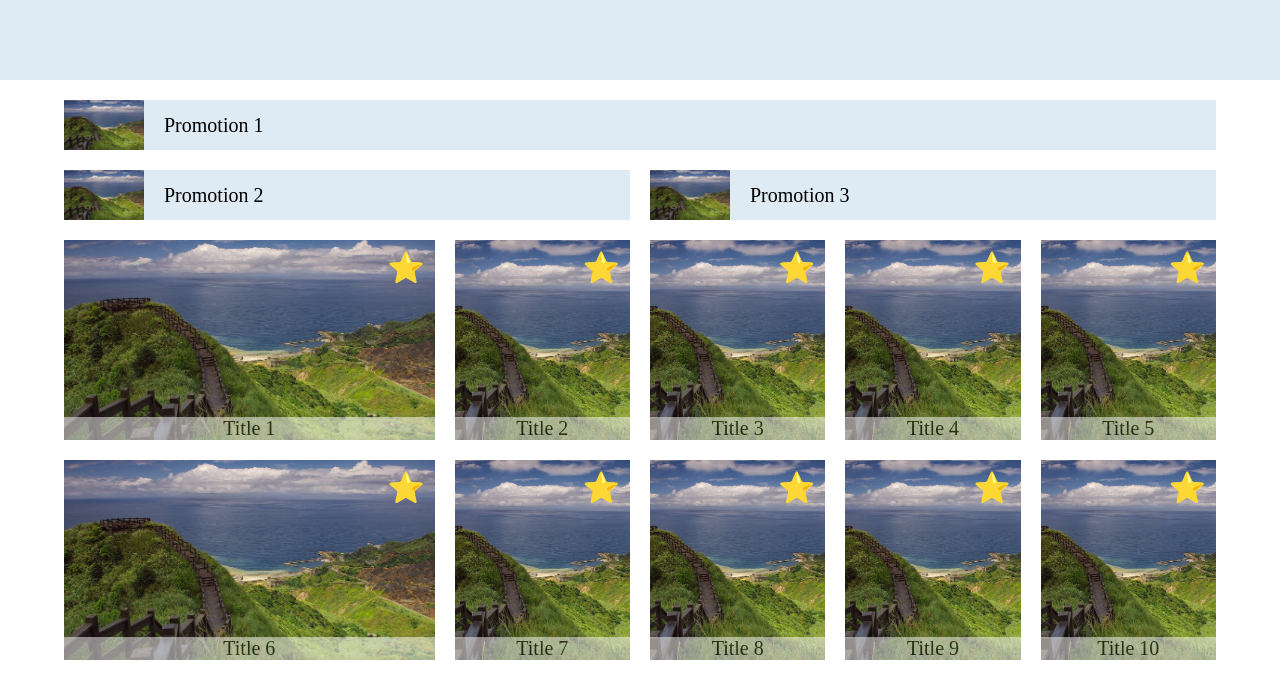
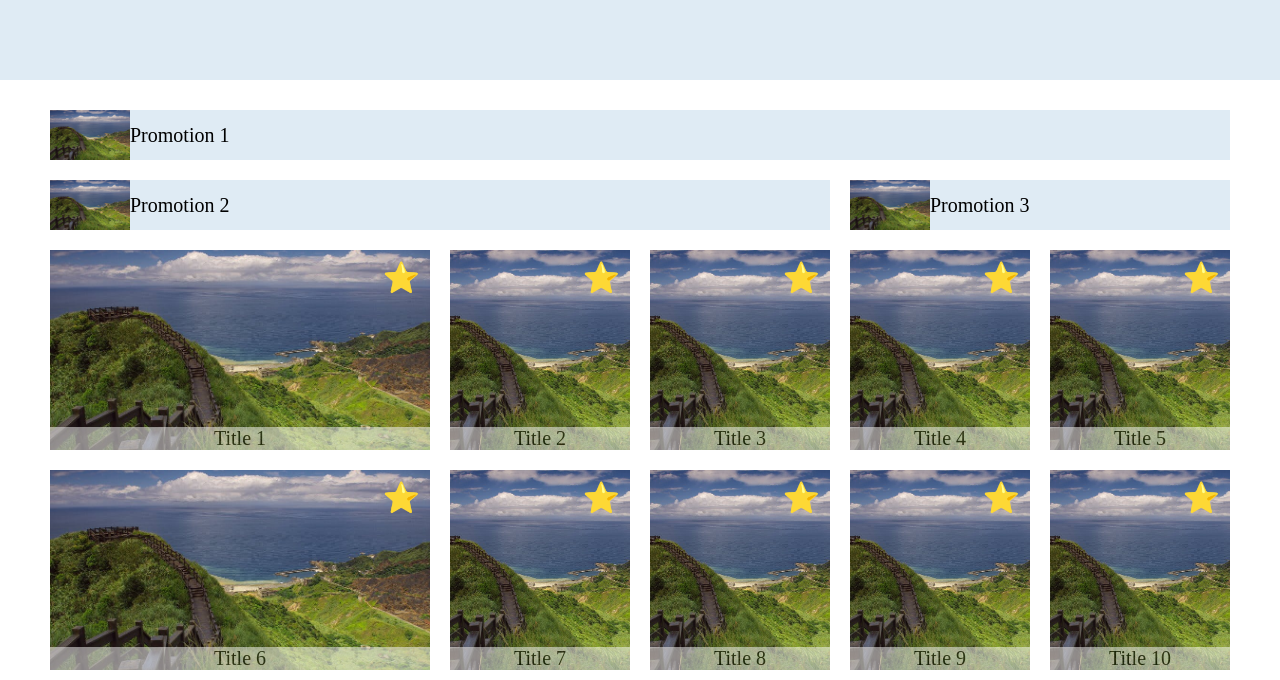
Before and after one commit to ChenYingYu/RemoteTasks, a plain HTML site: page week1/myhome.html in a window 1280 px wide. Shown: the part 213-893 px from the top of the page. Drawn offline with Linux system fonts and the light colour scheme.

Commit message:
fix: Promotion layout when screen width is over 1200px

```diff
--- a/week1/style.css
+++ b/week1/style.css
@@ -62,25 +62,24 @@ ul {
   font-weight: bold;
   background-color: var(--theme-color);
   height: 250px;
+  margin-bottom: 20px;
   display: flex;
   justify-content: center;
 }
 
 .container {
   margin: 0 auto;
-  padding: var(--padding);
 }
 
 .promotion-flex {
   display: flex;
   flex-wrap: wrap;
-  gap: var(--gap);
 }
 
 .promotion {
   display: flex;
   background-color: var(--theme-color);
-  gap: var(--gap);
+  margin: 10px;
 }
 
 .promotion img {
@@ -100,6 +99,7 @@ ul {
 .content-grid {
   margin-top: var(--padding);
   display: grid;
+  margin: 10px;
   gap: var(--gap);
 }
 
@@ -160,7 +160,7 @@ ul {
   }
 
   .container {
-    width: 90%;
+    max-width: 90%;
   }
 
   .promotion1 {
@@ -208,7 +208,7 @@ ul {
   }
 
   .container {
-    width: 90%;
+    max-width: 90%;
   }
 
   .promotion1 {
@@ -237,22 +237,25 @@ ul {
 
 @media (min-width: 1201px) {
   .container {
-    max-width: 1200px;
+    width: 100%;
+    max-width: 1200px !important;
+    margin: 0 auto;
   }
 
   .promotion1 {
     width: 100%;
     flex-basis: 100%;
+    margin: 10px;
   }
 
   .promotion2 {
-    flex-grow: 1;
-    flex-basis: 0;
+    width: 780px;
+    margin: 10px;
   }
 
   .promotion3 {
-    flex-grow: 1;
-    flex-basis: 0;
+    width: 380px;
+    margin: 10px;
   }
 
   .content-grid {
```
